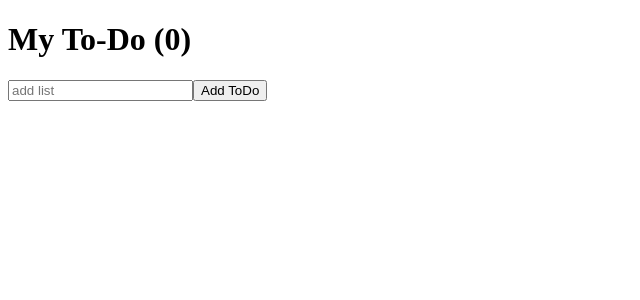
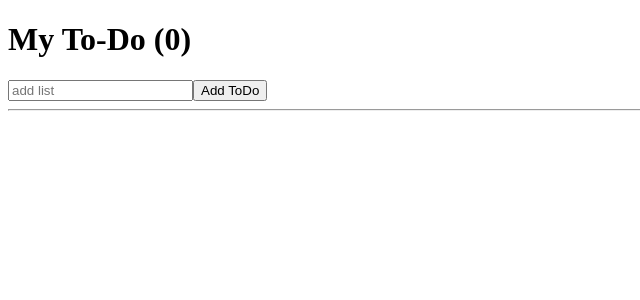
Before and after one commit to geonya/reactjs-ytsmoviefinder, a React (Create React App) app: page / in a window 1280 px wide. Shown: the top 300 px of the page, without its empty margins (0-640 px from the left). Built offline with nearby package versions, Linux system fonts and the light colour scheme.

Commit message:
todo list

```diff
--- a/src/App.js
+++ b/src/App.js
@@ -8,9 +8,10 @@ function App() {
 		if (toDo === "") {
 			return;
 		}
-		setToDos((prev) => [toDo, ...prev]);
+		setToDos((currentArray) => [toDo, ...currentArray]);
 		setToDo("");
 	};
+	console.log(toDos.map((toDo, index) => <li key={index}>{toDo}</li>));
 	return (
 		<div>
 			<h1>My To-Do ({toDos.length})</h1>
@@ -23,6 +24,7 @@ function App() {
 				/>
 				<button>Add ToDo</button>
 			</form>
+			<hr />
 			<div>
 				<ul>
 					{toDos.map((toDo, index) => (
```
